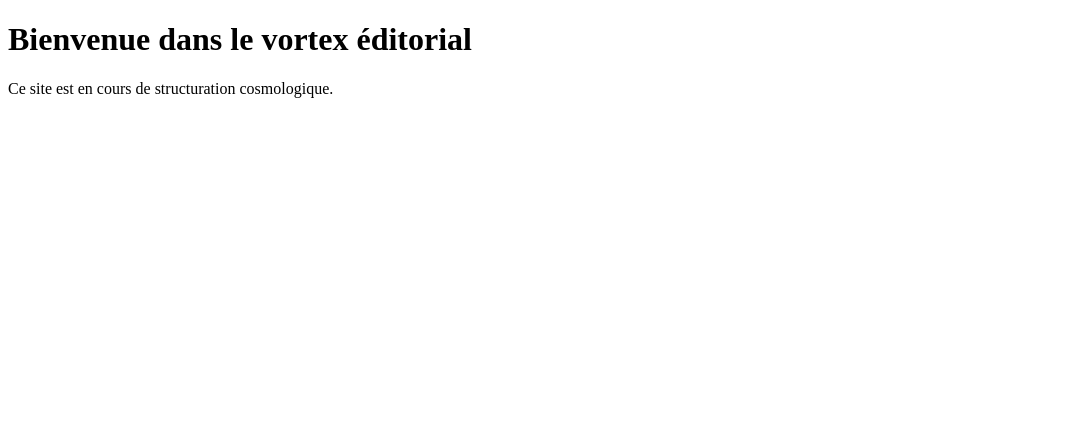
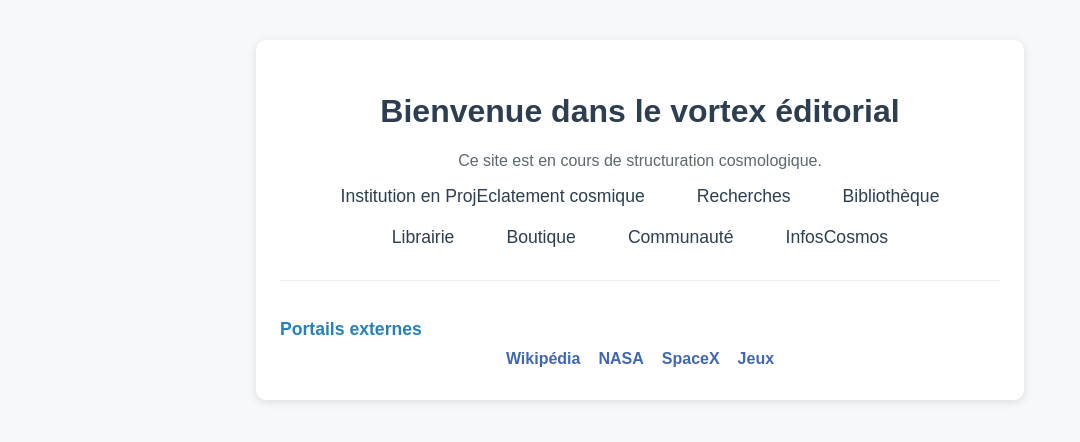
Before and after one commit to servantofnations18-sudo/ProjEclatement_MFA-Cosmologie, a plain HTML site: page index.html in a window 1280 px wide. Shown: the whole page, without its empty margins (0-1080 px from the left). Drawn offline with Linux system fonts and the light colour scheme.

Commit message:
Update index.html with new content

```diff
--- a/index.html
+++ b/index.html
@@ -3,9 +3,108 @@
 <head>
   <meta charset="UTF-8">
   <title>Projéclatement MFA Cosmology</title>
+  <style>
+    body {
+      font-family: Arial, sans-serif;
+      background: #f6f8fa;
+      margin: 0;
+      padding: 0;
+    }
+    .container {
+      max-width: 720px;
+      margin: 40px auto;
+      background: #fff;
+      box-shadow: 0 2px 8px #ddd;
+      padding: 32px 24px;
+      border-radius: 10px;
+    }
+    h1 {
+      text-align: center;
+      color: #2c3e50;
+    }
+    nav ul {
+      list-style: none;
+      padding: 0;
+      display: flex;
+      flex-wrap: wrap;
+      justify-content: center;
+      gap: 20px;
+      margin-bottom: 32px;
+    }
+    nav ul li {
+      margin: 0;
+    }
+    nav ul li a {
+      text-decoration: none;
+      font-size: 1.10em;
+      color: #2c3e50;
+      padding: 8px 16px;
+      border-radius: 5px;
+      transition: background 0.2s, color 0.2s;
+    }
+    nav ul li a:hover {
+      background: #eaf3fb;
+      color: #2980b9;
+    }
+    .portals {
+      margin-top: 32px;
+      padding-top: 24px;
+      border-top: 1px solid #eee;
+    }
+    .portals h2 {
+      font-size: 1.1em;
+      color: #2980b9;
+      margin-bottom: 10px;
+    }
+    .portals ul {
+      list-style: none;
+      padding: 0;
+      display: flex;
+      flex-wrap: wrap;
+      gap: 18px;
+      justify-content: center;
+      margin: 0;
+    }
+    .portals ul li a {
+      text-decoration: none;
+      color: #4267B2;
+      font-weight: bold;
+      transition: text-decoration 0.2s, color 0.2s;
+    }
+    .portals ul li a:hover {
+      color: #2980b9;
+      text-decoration: underline;
+    }
+    p {
+      text-align: center;
+      color: #5c6870;
+    }
+  </style>
 </head>
 <body>
-  <h1>Bienvenue dans le vortex éditorial</h1>
-  <p>Ce site est en cours de structuration cosmologique.</p>
+  <div class="container">
+    <h1>Bienvenue dans le vortex éditorial</h1>
+    <p>Ce site est en cours de structuration cosmologique.</p>
+    <nav>
+      <ul>
+        <li><a href="#">Institution en ProjEclatement cosmique</a></li>
+        <li><a href="#">Recherches</a></li>
+        <li><a href="#">Bibliothèque</a></li>
+        <li><a href="#">Librairie</a></li>
+        <li><a href="#">Boutique</a></li>
+        <li><a href="#">Communauté</a></li>
+        <li><a href="#">InfosCosmos</a></li>
+      </ul>
+    </nav>
+    <div class="portals">
+      <h2>Portails externes</h2>
+      <ul>
+        <li><a href="https://fr.wikipedia.org/wiki/Cosmologie" target="_blank">Wikipédia</a></li>
+        <li><a href="https://www.nasa.gov/" target="_blank">NASA</a></li>
+        <li><a href="https://www.spacex.com/" target="_blank">SpaceX</a></li>
+        <li><a href="https://store.steampowered.com/tags/fr/Espace/" target="_blank">Jeux</a></li>
+      </ul>
+    </div>
+  </div>
 </body>
 </html>
```
